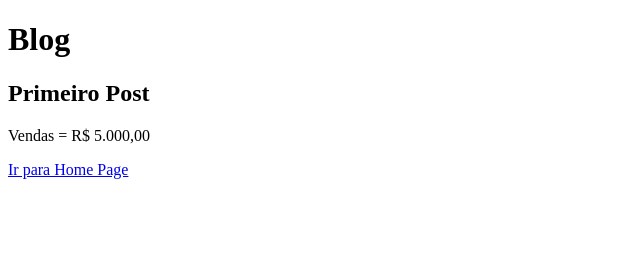
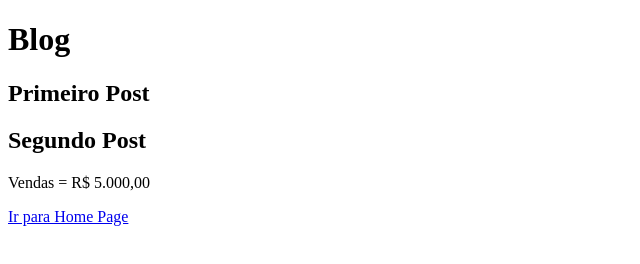
Before and after one commit to rodrichu/aulagithub, a plain HTML site: page blog.html in a window 1280 px wide. Shown: the whole page, without its empty margins (0-640 px from the left). Drawn offline with Linux system fonts and the light colour scheme.

Commit message:
blog atualizado

```diff
--- a/blog.html
+++ b/blog.html
@@ -9,6 +9,7 @@
 <body>
     <h1>Blog</h1>
     <h2>Primeiro Post</h2>
+    <h2>Segundo Post</h2>
     <p>Vendas = R$ 5.000,00</p>
     <a href="index.html">Ir para Home Page</href>
 </body>
```
